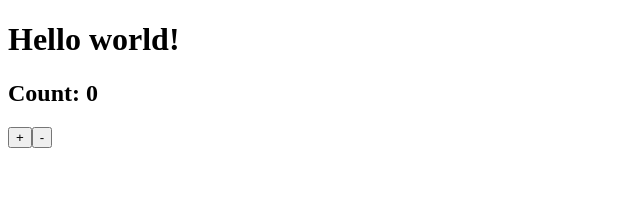
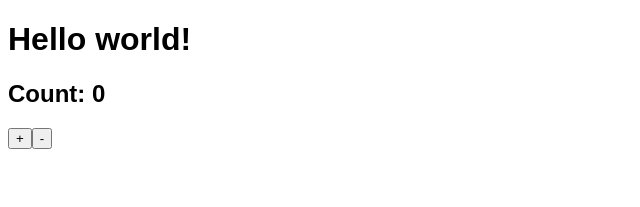
Before and after one commit to eltongarbin/react-boilerplate, a React app: page / in a window 1280 px wide. Shown: the top 207 px of the page, without its empty margins (0-640 px from the left). Built offline with nearby package versions, Linux system fonts and the light colour scheme.

Commit message:
automatically import css in javascript with webpack using style-loader and css-loader

```diff
--- a/package.json
+++ b/package.json
@@ -26,7 +26,9 @@
     "@babel/preset-env": "^7.2.3",
     "@babel/preset-react": "^7.0.0",
     "babel-loader": "^8.0.4",
+    "css-loader": "^2.1.0",
     "html-webpack-plugin": "^3.2.0",
+    "style-loader": "^0.23.1",
     "webpack": "^4.28.3",
     "webpack-cli": "^3.1.2",
     "webpack-dev-server": "^3.1.14",
--- a/src/index.js
+++ b/src/index.js
@@ -1,5 +1,6 @@
 import React from 'react';
 import ReactDOM from 'react-dom';
 import App from './App';
+import './styles.css';
 
 ReactDOM.render(<App />, document.getElementById('app'));
--- /dev/null
+++ b/src/styles.css
@@ -0,0 +1,11 @@
+html {
+  box-sizing: border-box;
+  font-size: 16px;
+  font-family: sans-serif;
+}
+
+*,
+*::before,
+*::after {
+  box-sizing: inherit;
+}
--- a/webpack.config.base.js
+++ b/webpack.config.base.js
@@ -17,6 +17,11 @@
           presets: ['@babel/preset-env', '@babel/preset-react'],
           plugins: ['@babel/plugin-proposal-class-properties']
         }
+      },
+      {
+        test: /\.css$/,
+        use: ['style-loader', 'css-loader'],
+        exclude: /node_modules/
       }
     ]
   },
```
Also changed, not shown: 1 other file (tests, documents, lock files or other folders).
